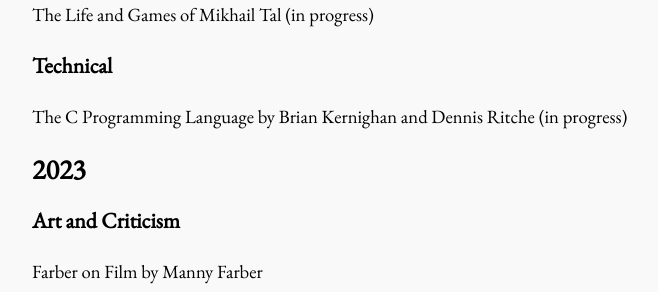
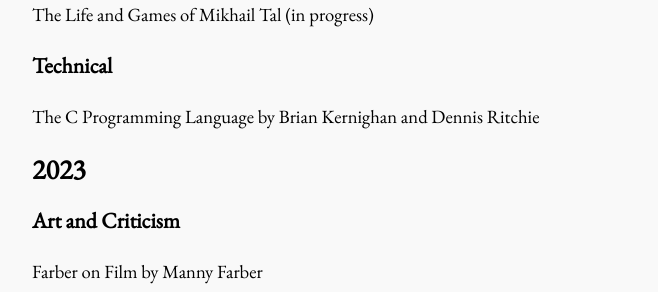
Before and after one commit to bora-uyumazturk/bora-uyumazturk.github.io, a Jekyll site: the page built from reading.html, in a window 1280 px wide and 900 px high, scrolled down 1204 px. Shown: the part 156-448 px from the top of the window, without its empty margins (140-798 px from the left). Built offline with Jekyll 4.4.1, drawn with Linux system fonts in a browser that asks for light colours.

Commit message:
Update reading.html

```diff
--- a/reading.html
+++ b/reading.html
@@ -56,7 +56,7 @@
 
   <h3>Technical</h3>
 
-  The C Programming Language by Brian Kernighan and Dennis Ritche (in progress)
+  The C Programming Language by Brian Kernighan and Dennis Ritchie
 
   <h2>2023</h2>
 
```
